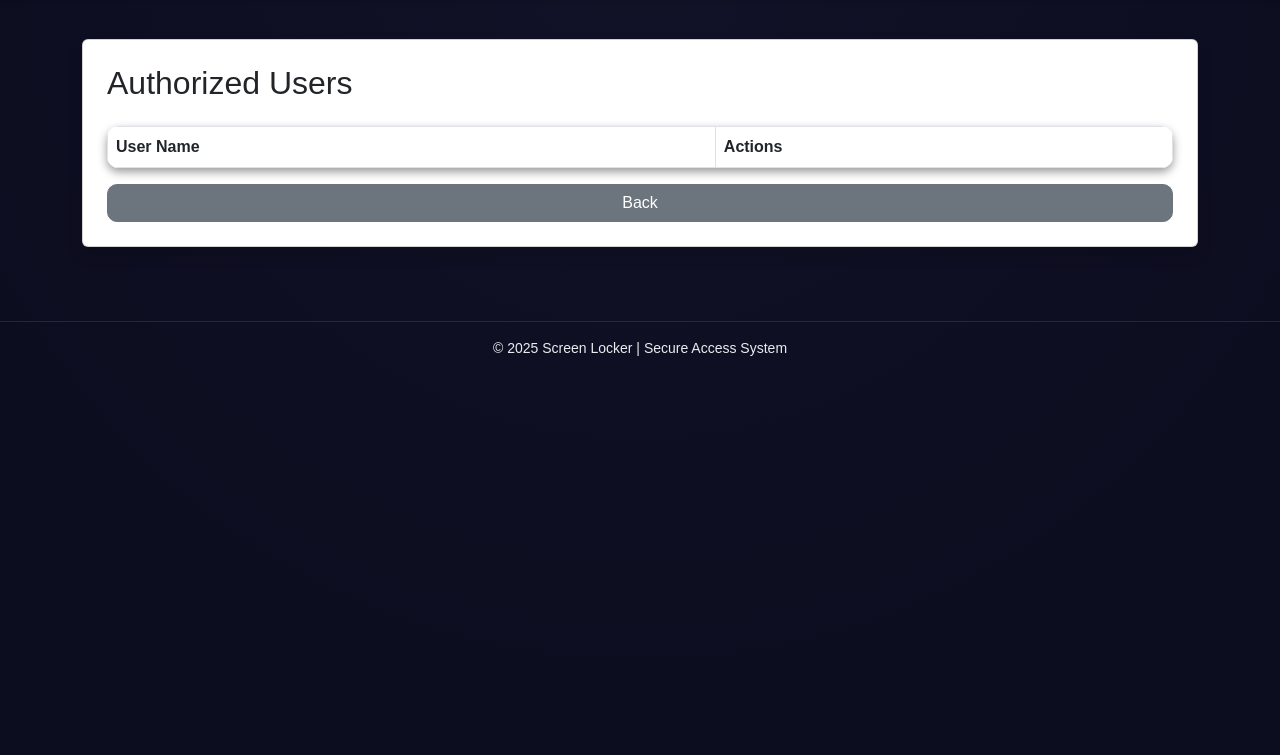
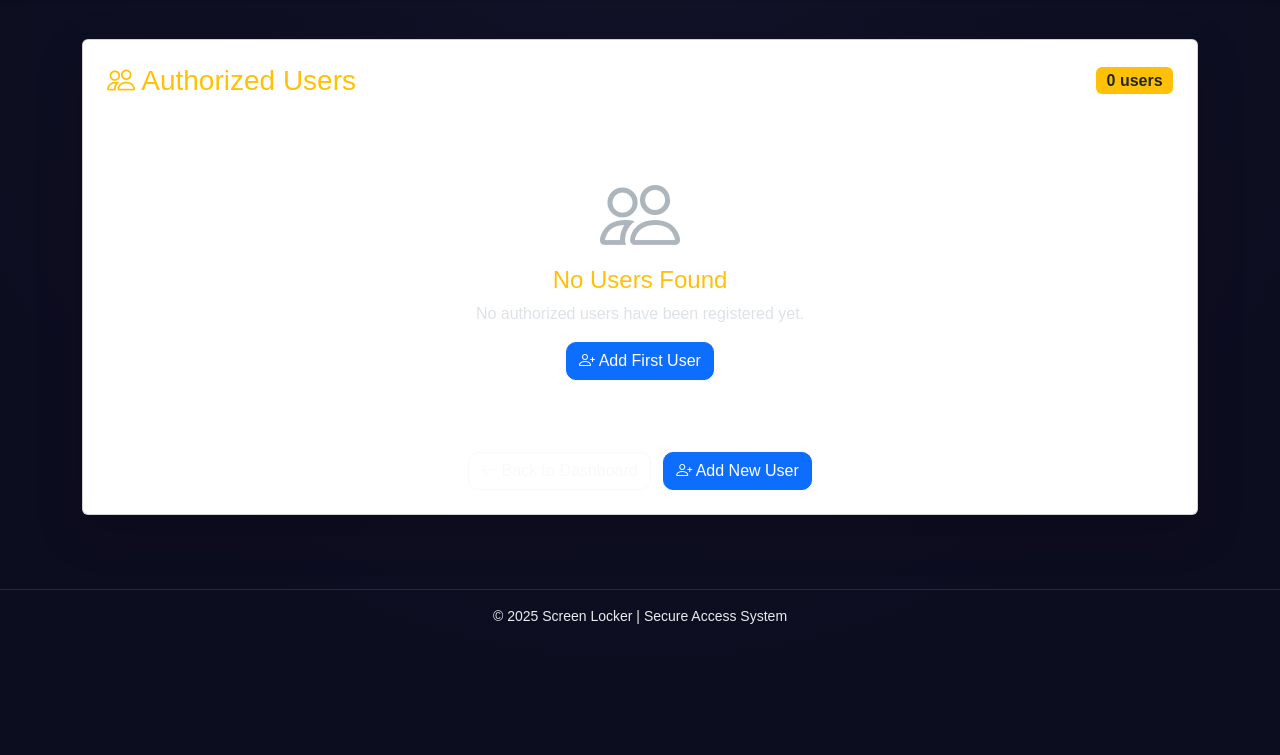
Before and after one commit to Shraddha-Chauhan/Context_Aware_Screen_Locker_OS, a Flask app: page /view_users in a window 1280 px wide. Shown: the part 57-812 px from the top of the page. Run offline with Flask 3, Linux system fonts and the light colour scheme; lists and menus that the app fills with data are empty.

Commit message:
Update view_users.html

```diff
--- a/GUI/templates/view_users.html
+++ b/GUI/templates/view_users.html
@@ -1,25 +1,53 @@
 {% extends "layout.html" %}
 {% block content %}
-<div class="card shadow p-4">
-    <h2 class="mb-4">Authorized Users</h2>
-    <table class="table table-bordered table-striped">
-        <thead>
+<div class="card shadow-lg p-4">
+    <div class="d-flex justify-content-between align-items-center mb-4">
+        <h3 class="text-warning mb-0"><i class="bi bi-people"></i> Authorized Users</h3>
+        <span class="badge bg-warning text-dark fs-6">{{ users|length }} users</span>
+    </div>
+
+    {% if users %}
+    <div class="table-responsive">
+        <table class="table table-dark table-hover align-middle rounded-3 overflow-hidden">
+            <thead class="table-warning text-dark">
                 <tr>
-                <th>User Name</th>
-                <th>Actions</th>
+                    <th><i class="bi bi-person"></i> User Name</th>
+                    <th class="text-center"><i class="bi bi-gear"></i> Actions</th>
                 </tr>
             </thead>
             <tbody>
                 {% for user in users %}
                 <tr>
-                <td>{{ user }}</td>
-                <td>
-                    <a href="/remove_user/{{ user }}" class="btn btn-danger btn-sm">Remove</a>
+                    <td class="fw-semibold">
+                        <i class="bi bi-person-circle me-2 text-warning"></i>
+                        <span class="user-name">{{ user }}</span>
+                    </td>
+                    <td class="text-center">
+                        <a href="/remove_user/{{ user }}"
+                           class="btn btn-danger btn-sm"
+                           onclick="return confirm('Are you sure you want to remove {{ user }}? This will delete their face embedding permanently.')">
+                            <i class="bi bi-trash"></i> Remove
+                        </a>
                     </td>
                 </tr>
                 {% endfor %}
             </tbody>
         </table>
-    <a href="/" class="btn btn-secondary">Back</a>
+    </div>
+    {% else %}
+    <div class="text-center py-5">
+        <i class="bi bi-people display-1 text-muted mb-3"></i>
+        <h4 class="text-warning">No Users Found</h4>
+        <p class="user-description">No authorized users have been registered yet.</p>
+        <a href="/add_user" class="btn btn-primary">
+            <i class="bi bi-person-plus"></i> Add First User
+        </a>
+    </div>
+    {% endif %}
+
+    <div class="text-center mt-4">
+        <a href="/" class="btn btn-outline-light me-2"><i class="bi bi-arrow-left"></i> Back to Dashboard</a>
+        <a href="/add_user" class="btn btn-primary"><i class="bi bi-person-plus"></i> Add New User</a>
+    </div>
 </div>
 {% endblock %}
```
Lines whose indentation alone changed are shown as unchanged.
